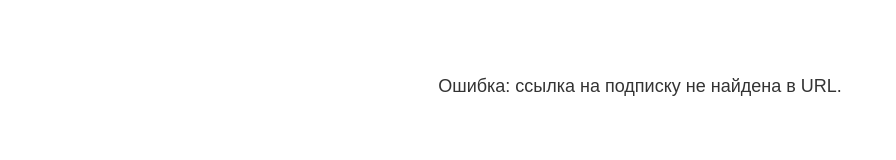
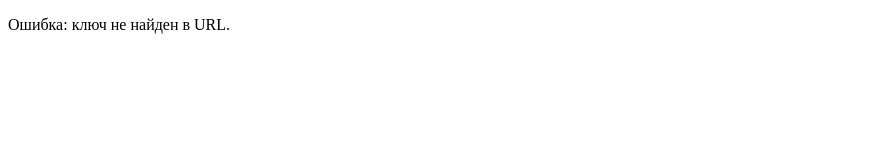
Before and after one commit to DrStonIT/WSocks_redir, a plain HTML site: page index.html in a window 1280 px wide. Shown: the whole page, without its empty margins (0-896 px from the left). Drawn offline with Linux system fonts and the light colour scheme.

Commit message:
Update index.html

```diff
--- a/index.html
+++ b/index.html
@@ -1,26 +1,20 @@
 <!DOCTYPE html>
-<html lang="ru">
+<html lang="en">
 <head>
     <meta charset="UTF-8">
     <meta name="viewport" content="width=device-width, initial-scale=1.0">
     <title>V2RayTun Redirect</title>
-    <style>
-        body { font-family: Arial, sans-serif; text-align: center; padding-top: 50px; }
-        p { font-size: 18px; color: #333; }
-    </style>
 </head>
 <body>
     <p>Перенаправление в приложение...</p>
     <script>
         const urlParams = new URLSearchParams(window.location.search);
-        const encodedSub = urlParams.get('sub');
-
-        if (!encodedSub) {
-            document.body.innerHTML = "<p>Ошибка: ссылка на подписку не найдена в URL.</p>";
+        const encodedKey = urlParams.get('key');
+        if (!encodedKey) {
+            document.body.innerHTML = "<p>Ошибка: ключ не найден в URL.</p>";
         } else {
-            const subscriptionLink = decodeURIComponent(encodedSub);
-            // Формируем deep link с названием (если v2raytun поддерживает)
-            window.location.href = `v2raytun://import/${subscriptionLink}`;
+            const decodedKey = decodeURIComponent(encodedKey);
+            window.location.href = `v2raytun://import-sub?url=${decodedKey}`;
         }
     </script>
 </body>
```
